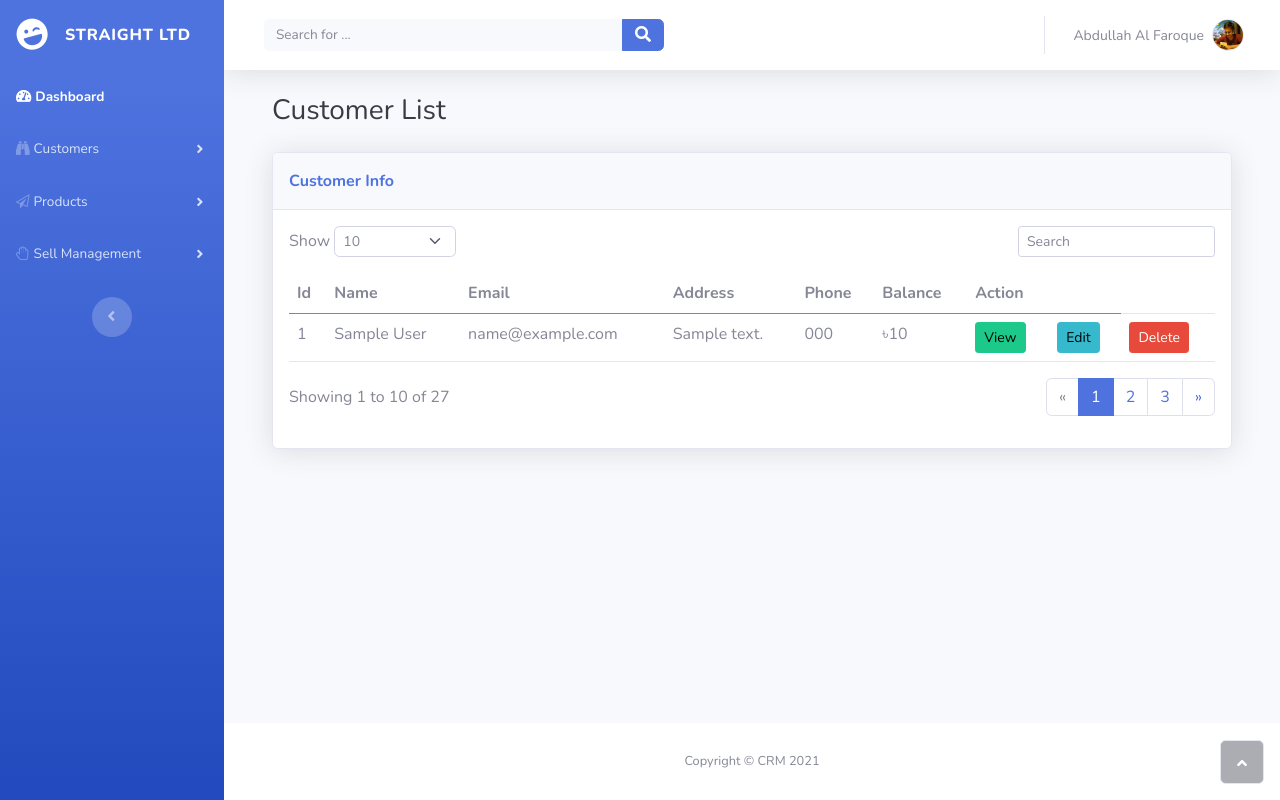
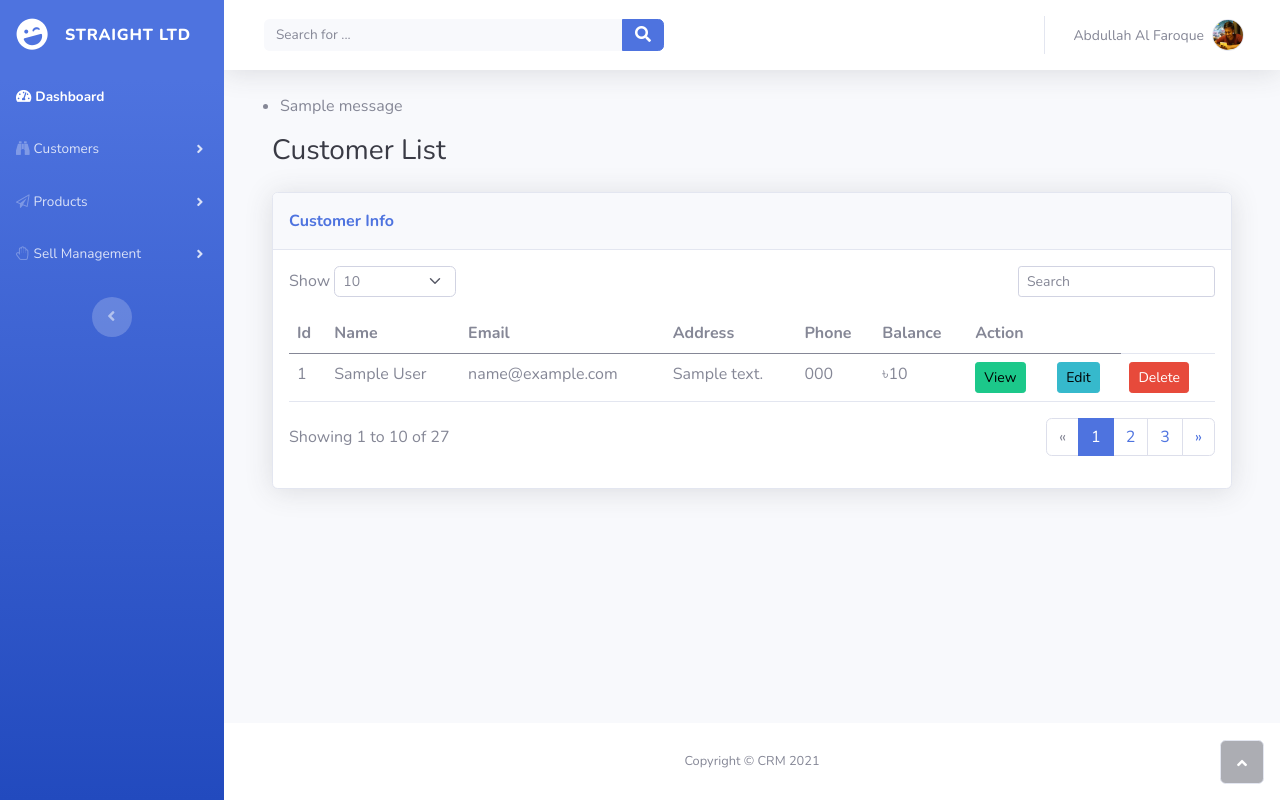
Before and after one commit to rfnshare/StraightIntLtd, a Django app: page /customer/customer_list/ in a window 1280 px wide. Run offline with Django 3.2, Linux system fonts and the light colour scheme; a user stored in the database is signed in; tables that the repository leaves empty hold one stand-in row (values such as "Sample post"); one stand-in notice (Sample message) is shown; some libraries are stand-ins or nearby versions.

Commit message:
Customer add success message added

```diff
--- a/StraightIntLtd/settings.py
+++ b/StraightIntLtd/settings.py
@@ -41,6 +41,7 @@ INSTALLED_APPS = [
     'sell.apps.SellConfig',
     'website.apps.WebsiteConfig',
     'crispy_forms',
+    'sweetify'
 ]
 
 MIDDLEWARE = [
@@ -132,3 +133,4 @@ LOGIN_REDIRECT_URL = 'dashboard:index'
 LOGIN_URL = 'dashboard:login'
 CRISPY_TEMPLATE_PACK = 'bootstrap4'
 SESSION_EXPIRE_AT_BROWSER_CLOSE = True
+SWEETIFY_SWEETALERT_LIBRARY = 'sweetalert2'
--- a/customer/views.py
+++ b/customer/views.py
@@ -1,7 +1,7 @@
 from django.contrib.auth.mixins import LoginRequiredMixin
 from django.shortcuts import render, redirect
 from django.views.generic import ListView
-
+from django.contrib import messages
 from .models import *
 # Create your views here.
 from django.views import View
@@ -18,6 +18,7 @@ def create_customer(request):
         form = CustomerForm(request.POST)
         if form.is_valid():
             form.save()
+            messages.success(request, 'Form submission successful')
             return redirect('customer:customer_list')
     ctx = {'form': form}
     return render(request, 'customer/create_customer.html', ctx)
--- a/templates/customer/customer_list.html
+++ b/templates/customer/customer_list.html
@@ -1,6 +1,13 @@
 {% extends 'dashboard/dashboard.html' %}
 
 {% block content %}
+    {% if messages %}
+        <ul class="messages">
+            {% for message in messages %}
+                <li  {% if message.tags %} class=" {{ message.tags }} " {% endif %}> {{ message }} </li>
+            {% endfor %}
+        </ul>
+    {% endif %}
     <div class="container-fluid">
         <h3 class="text-dark mb-4">Customer List</h3>
         <div class="card shadow">
@@ -47,7 +54,8 @@
                                     <td>{{ i.address }}</td>
                                     <td>{{ i.phone }}</td>
                                     <td>৳{{ i.balance }}</td>
-                                    <td><a class="btn btn-sm btn-success" href="{% url  'customer:customer_details' i.id %}">View</a>
+                                    <td><a class="btn btn-sm btn-success"
+                                           href="{% url  'customer:customer_details' i.id %}">View</a>
                                     </td>
                                     <td><a class="btn btn-sm btn-info" href="#">Edit</a></td>
                                     <td><a class="btn btn-sm btn-danger" href="#">Delete</a>
```
